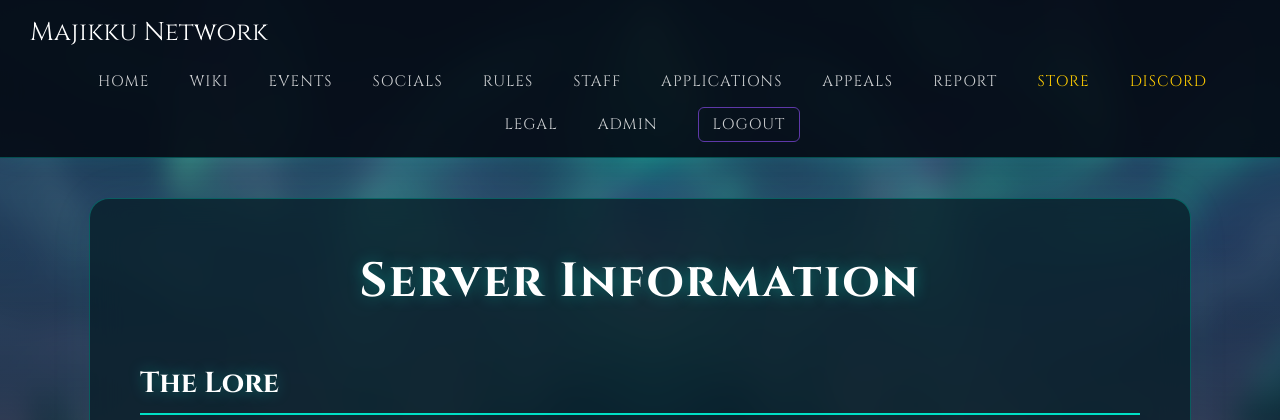
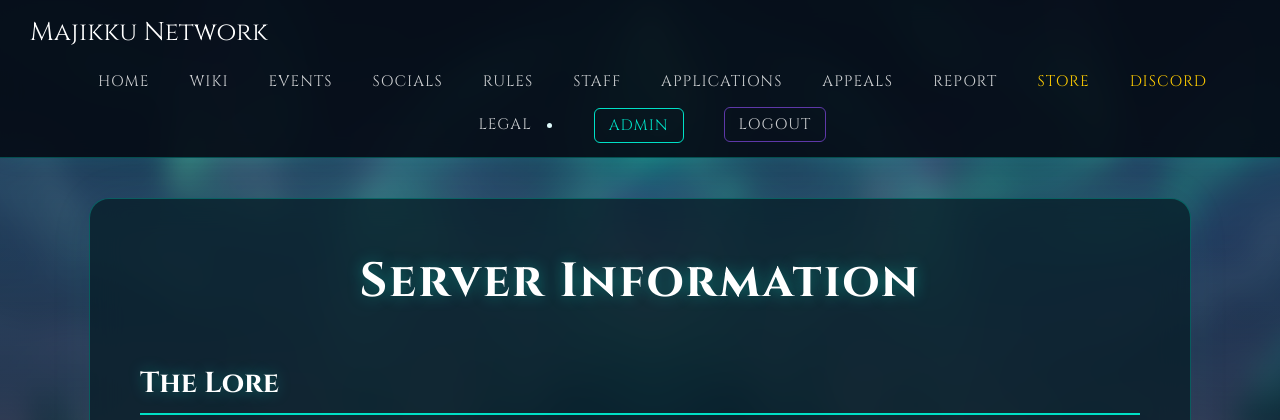
Before and after one commit to MajikkuNetwork/MajikkuWebsite, a Flask app: page /info in a window 1280 px wide. Shown: the top 420 px of the page. Run offline with Flask 3, Linux system fonts and the light colour scheme; the visitor is signed in with stand-in values (Sample User, id 1).

Commit message:
boop again

```diff
--- a/templates/base.html
+++ b/templates/base.html
@@ -165,8 +165,11 @@
             <a href="/legal/tos">Legal</a>
 
             {% if session.get('is_admin') or session.get('is_coord') or session.get('is_story') or session.get('is_wiki_lead') or session.get('is_wiki_editor') %}
-                    <a class="nav-link" href="/admin">Admin</a>
+                <li class="nav-item">
+                    <a href="/admin" class="nav-btn-admin">Admin</a>
+                </li>
             {% endif %}
+
 
             {% if session.get('user') %}
                 <a href="/logout" class="nav-btn-logout">Logout</a>
```
